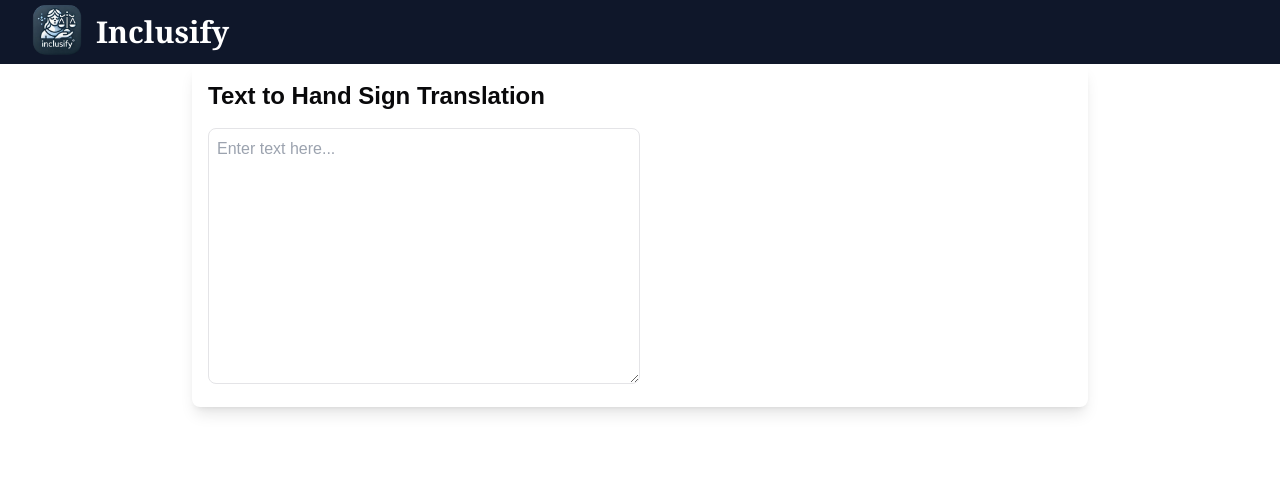
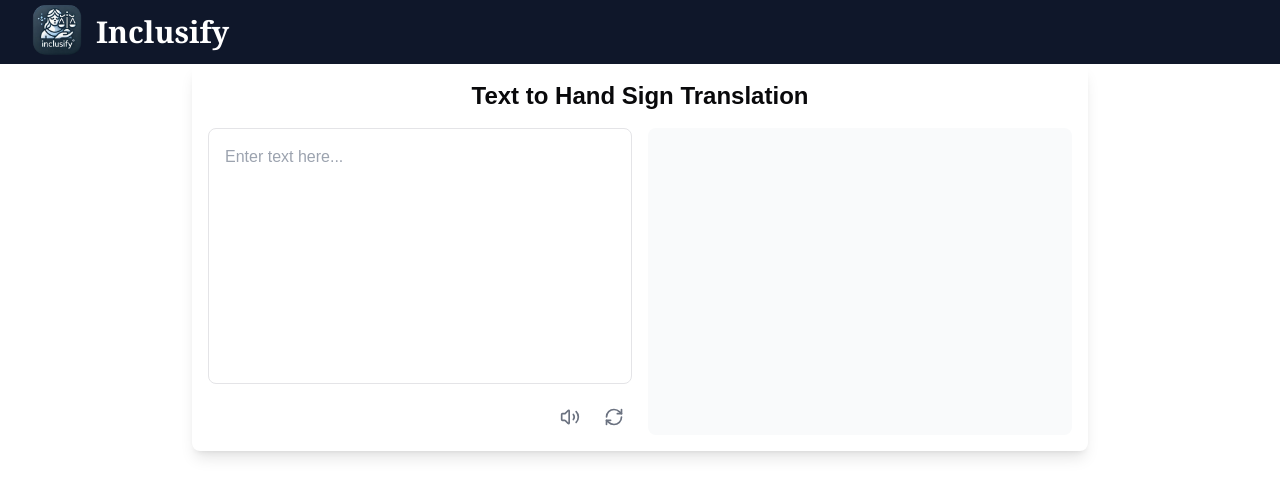
Before and after one commit to jeslinpjames/HackForTomorrow, a Next.js app in the folder frontend/: page /sign_translate in a window 1280 px wide. Shown: the top 496 px of the page. Built offline with nearby package versions, Linux system fonts and the light colour scheme.

Commit message:
updated with loop box

```diff
--- a/frontend/src/app/sign_translate/page.jsx
+++ b/frontend/src/app/sign_translate/page.jsx
@@ -1,5 +1,6 @@
 "use client";
-import React, { useState } from 'react';
+import React, { useState, useEffect } from 'react';
+import { Volume2, RefreshCw } from 'lucide-react';
 
 const signs = {
   A: "/signs/A.png",
@@ -28,28 +29,67 @@ const signs = {
   X: "/signs/X.png",
   Y: "/signs/Y.png",
   Z: "/signs/Z.png",
+  " ": "/signs/space.png",
 };
 
 const SignTranslate = () => {
   const [text, setText] = useState("");
+  const [currentIndex, setCurrentIndex] = useState(0);
 
   const handleChange = (e) => {
     setText(e.target.value.toUpperCase());
+    setCurrentIndex(0); // Reset index when text changes
   };
+
+  const handleSpeak = () => {
+    if ('speechSynthesis' in window) {
+      const utterance = new SpeechSynthesisUtterance(text);
+      window.speechSynthesis.speak(utterance);
+    }
+  };
+
+  const clearText = () => {
+    setText("");
+    setCurrentIndex(0);
+  };
+
+  useEffect(() => {
+    const interval = setInterval(() => {
+      setCurrentIndex((prevIndex) => (prevIndex + 1) % text.length);
+    }, 1000); // Change image every second
+
+    return () => clearInterval(interval);
+  }, [text]);
 
   return (
     <div className="max-w-4xl mx-auto p-4 bg-white shadow-lg rounded-lg">
-      <h1 className="text-2xl font-bold mb-4">Text to Hand Sign Translation</h1>
-      <div className="flex">
-        <div className="w-1/2">
+      <h1 className="text-2xl font-bold mb-4 text-center">Text to Hand Sign Translation</h1>
+      <div className="flex flex-col lg:flex-row gap-4">
+        <div className="w-full lg:w-1/2 space-y-2">
           <textarea
             value={text}
             onChange={handleChange}
-            className="w-full h-64 p-2 border rounded-lg"
+            className="w-full h-64 p-4 border rounded-lg focus:ring-2 focus:ring-blue-500 focus:border-transparent resize-none"
             placeholder="Enter text here..."
           />
+          <div className="flex justify-end space-x-2">
+            <button
+              onClick={handleSpeak}
+              className="p-2 text-gray-500 hover:text-gray-700 rounded-full hover:bg-gray-100"
+              title="Speak text"
+            >
+              <Volume2 size={20} />
+            </button>
+            <button
+              onClick={clearText}
+              className="p-2 text-gray-500 hover:text-gray-700 rounded-full hover:bg-gray-100"
+              title="Clear text"
+            >
+              <RefreshCw size={20} />
+            </button>
+          </div>
         </div>
-        <div className="w-1/2 flex flex-wrap">
+        <div className="w-full lg:w-1/2 flex flex-wrap bg-gray-50 p-4 rounded-lg min-h-[16rem]">
           {text.split("").map((char, index) => (
             <div key={index} className="w-1/6 p-2">
               {signs[char] ? (
@@ -71,6 +111,28 @@ const SignTranslate = () => {
           ))}
         </div>
       </div>
+      {text && (
+        <div className="mt-4 p-4 bg-gray-100 rounded-lg text-center">
+          <h2 className="text-xl font-bold mb-2">Current Sentence</h2>
+          <div className="flex justify-center">
+            {signs[text[currentIndex]] ? (
+              <img
+                src={signs[text[currentIndex]]}
+                alt={`Sign for ${text[currentIndex]}`}
+                className="w-24 h-24"
+                onError={(e) => {
+                  e.target.onerror = null;
+                  e.target.src = "/signs/default.png"; // Fallback image
+                }}
+              />
+            ) : (
+              <div className="w-24 h-24 flex items-center justify-center border rounded-lg">
+                {text[currentIndex]}
+              </div>
+            )}
+          </div>
+        </div>
+      )}
     </div>
   );
 };
```
